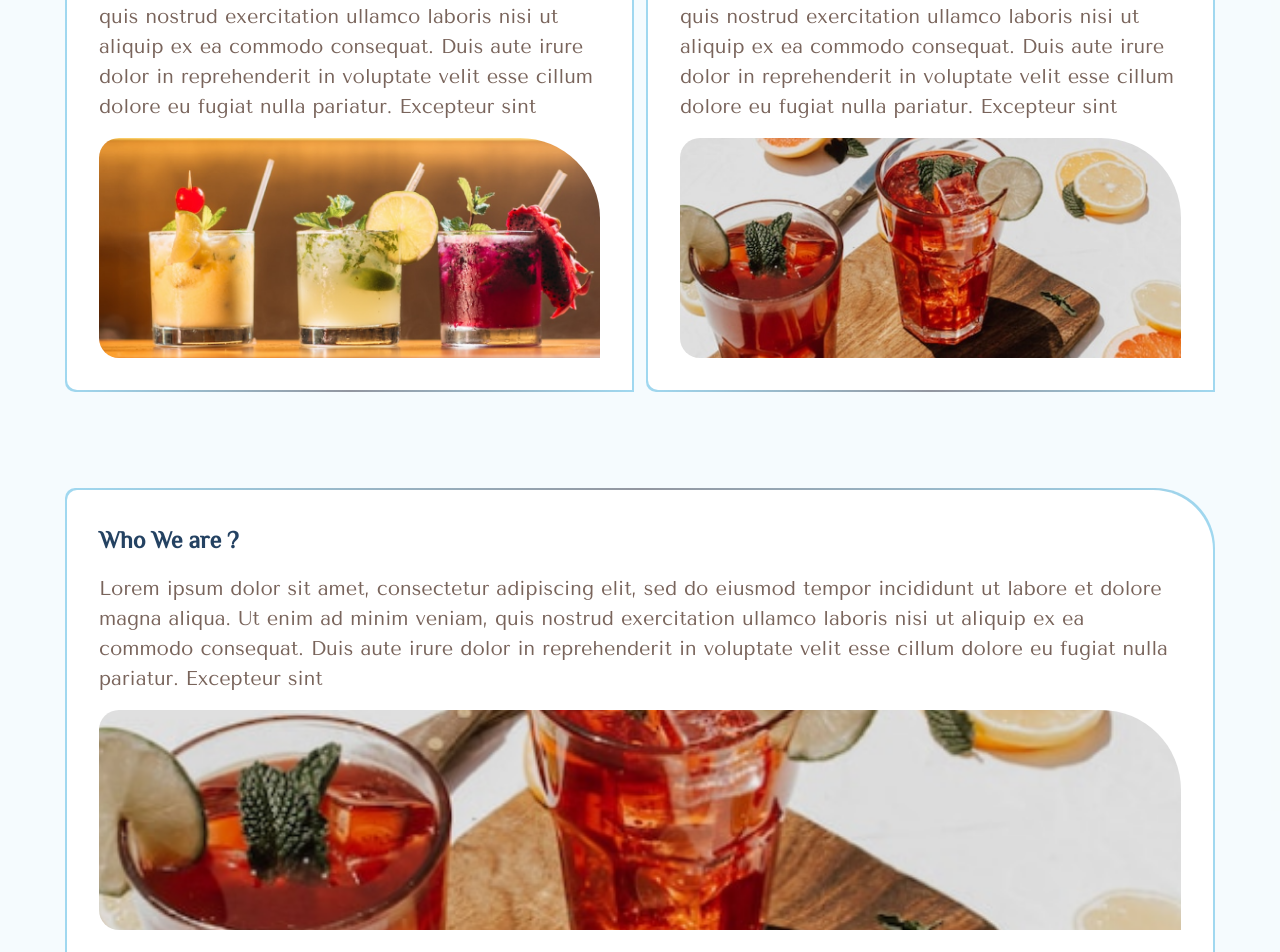
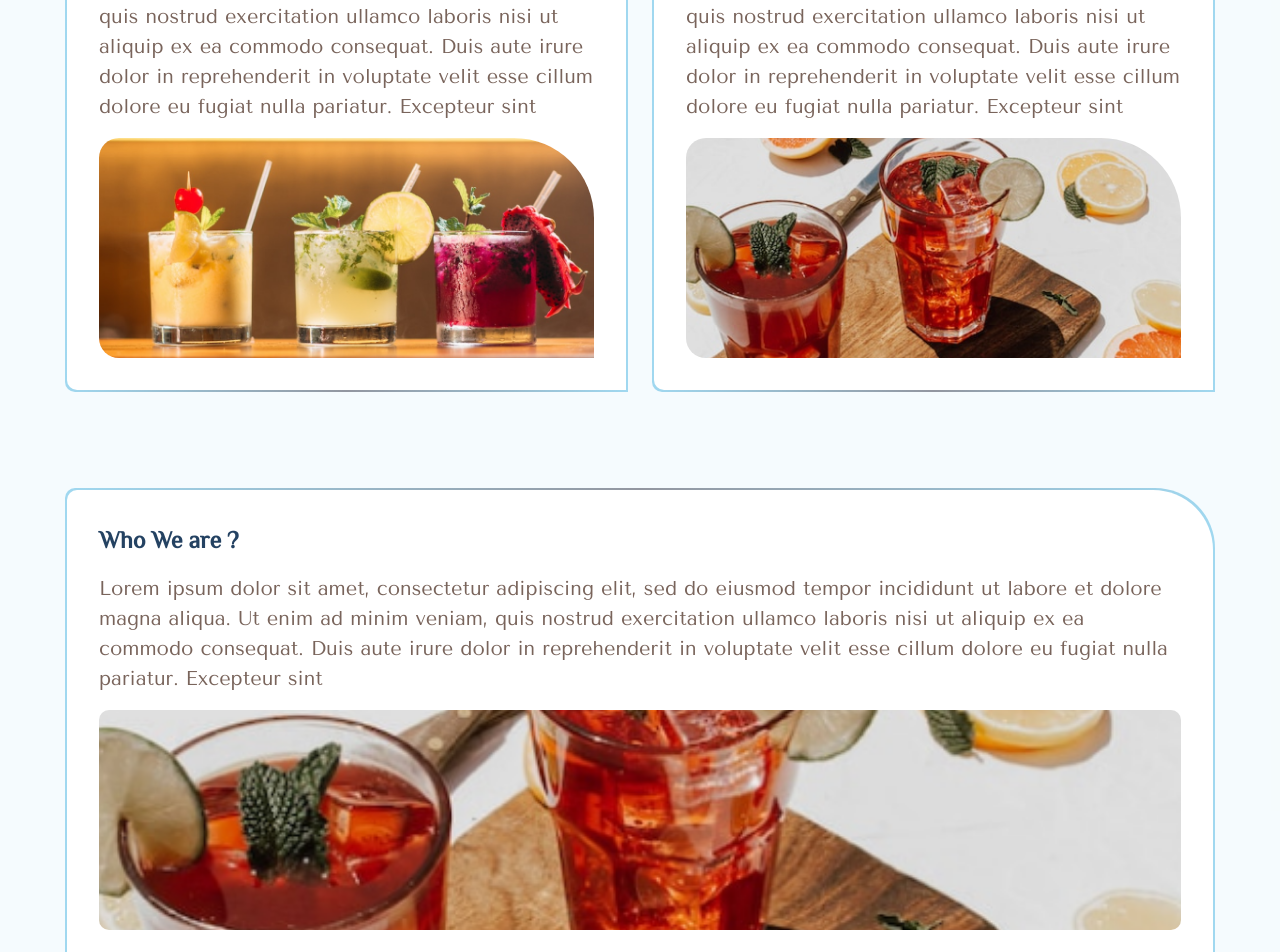
Before and after one commit to ENG9MANAR9SC/shop, a Vue app: page /about-us in a window 1280 px wide. Shown: the part 460-1412 px from the top of the page. Built offline with nearby package versions, Linux system fonts and the light colour scheme.

Commit message:
update some issues

```diff
--- a/src/components/about-us.vue
+++ b/src/components/about-us.vue
@@ -1,7 +1,7 @@
 <template>
 <div class="c-container">
     <h2 class="h-header mt-16">Company Name</h2>
-    <div class="flex gap-3">
+    <div class="flex gap-6">
             <div class="mt-16 mb-8 p-0.5 w-full custom-round custom-bgcolor">
                 <div class="bg-white custom-round p-8">
                     <h3 class="h-sec">Who We are ?</h3>
@@ -9,7 +9,7 @@
                         Lorem ipsum dolor sit amet, consectetur adipiscing elit, sed do eiusmod tempor incididunt ut labore et dolore magna aliqua. Ut enim ad minim veniam, quis nostrud exercitation ullamco laboris nisi ut aliquip ex ea commodo consequat.
                         Duis aute irure dolor in reprehenderit in voluptate velit esse cillum dolore eu fugiat nulla pariatur. Excepteur sint
                     </div>
-                    <img src="../../public/icons/drinks/drink1.png" alt=""  class="h-[220px] w-full object-cover rounded-l-[20px] rounded-tl-[20px] rounded-tr-[80px]">
+                    <img src="/icons/drinks/drink1.png" alt=""  class="h-[220px] w-full object-cover rounded-l-[20px] rounded-tl-[20px] rounded-tr-[80px]">
                 </div>
             </div>
 
@@ -20,7 +20,7 @@
                     Lorem ipsum dolor sit amet, consectetur adipiscing elit, sed do eiusmod tempor incididunt ut labore et dolore magna aliqua. Ut enim ad minim veniam, quis nostrud exercitation ullamco laboris nisi ut aliquip ex ea commodo consequat.
                     Duis aute irure dolor in reprehenderit in voluptate velit esse cillum dolore eu fugiat nulla pariatur. Excepteur sint
                 </div>
-                <img src="../../public/icons/drinks/drink2.png" alt="" class="h-[220px] w-full object-cover rounded-l-[20px] rounded-tl-[20px] rounded-tr-[80px]">
+                <img src="/icons/drinks/drink2.png" alt="" class="h-[220px] w-full object-cover rounded-l-[20px] rounded-tl-[20px] rounded-tr-[80px]">
             </div>
         </div>
 
@@ -33,7 +33,7 @@
                         Lorem ipsum dolor sit amet, consectetur adipiscing elit, sed do eiusmod tempor incididunt ut labore et dolore magna aliqua. Ut enim ad minim veniam, quis nostrud exercitation ullamco laboris nisi ut aliquip ex ea commodo consequat.
                         Duis aute irure dolor in reprehenderit in voluptate velit esse cillum dolore eu fugiat nulla pariatur. Excepteur sint
                     </div>
-                    <img src="../../public/icons/drinks/drink2.png" alt="" class="h-[220px] w-full object-cover rounded-l-[20px] rounded-tl-[20px] rounded-tr-[80px]">
+                    <img src="/icons/drinks/drink2.png" alt="" class="h-[220px] w-full object-cover rounded-[10px]">
                 </div>
             </div>
         </div>
```
